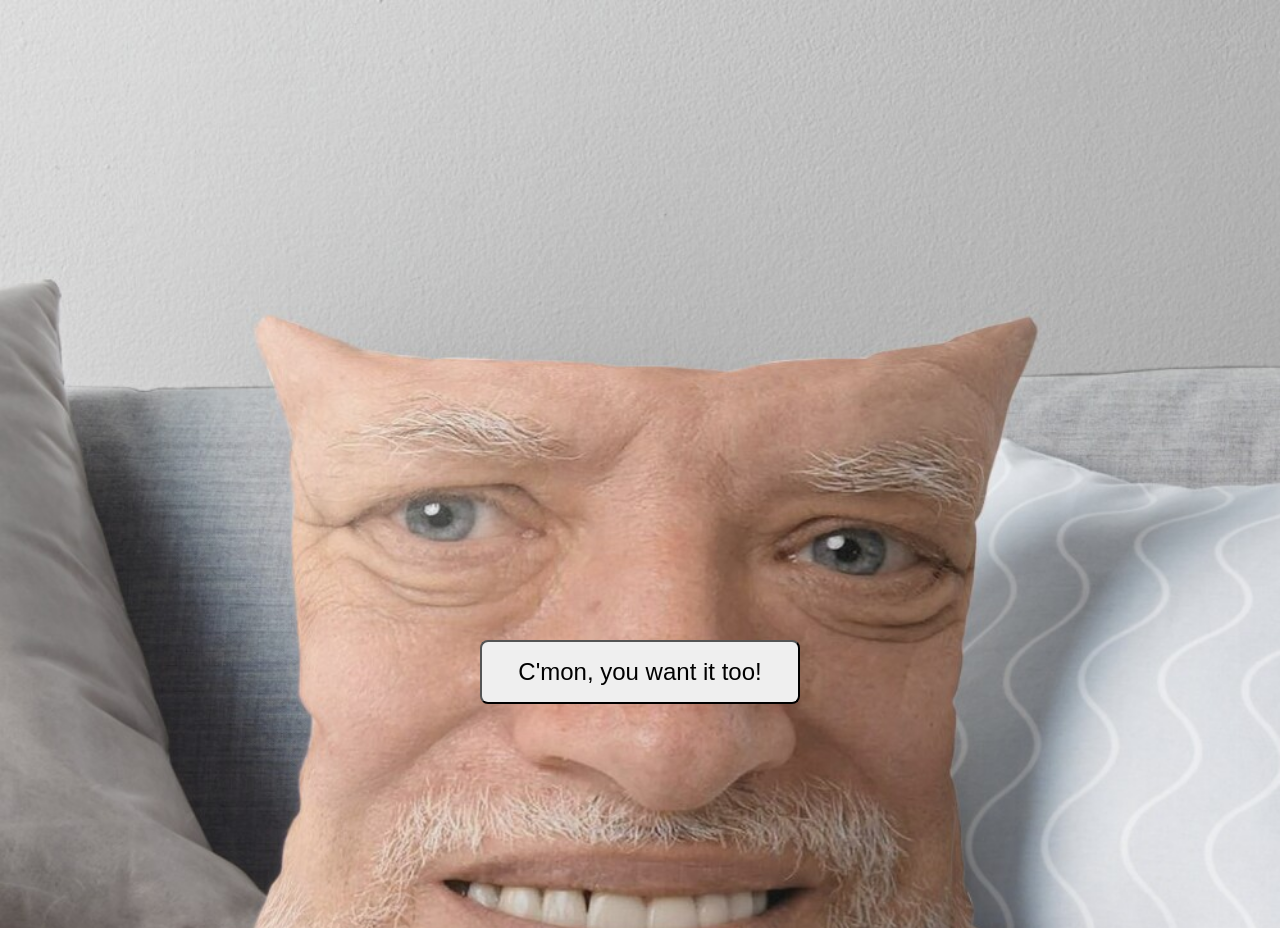
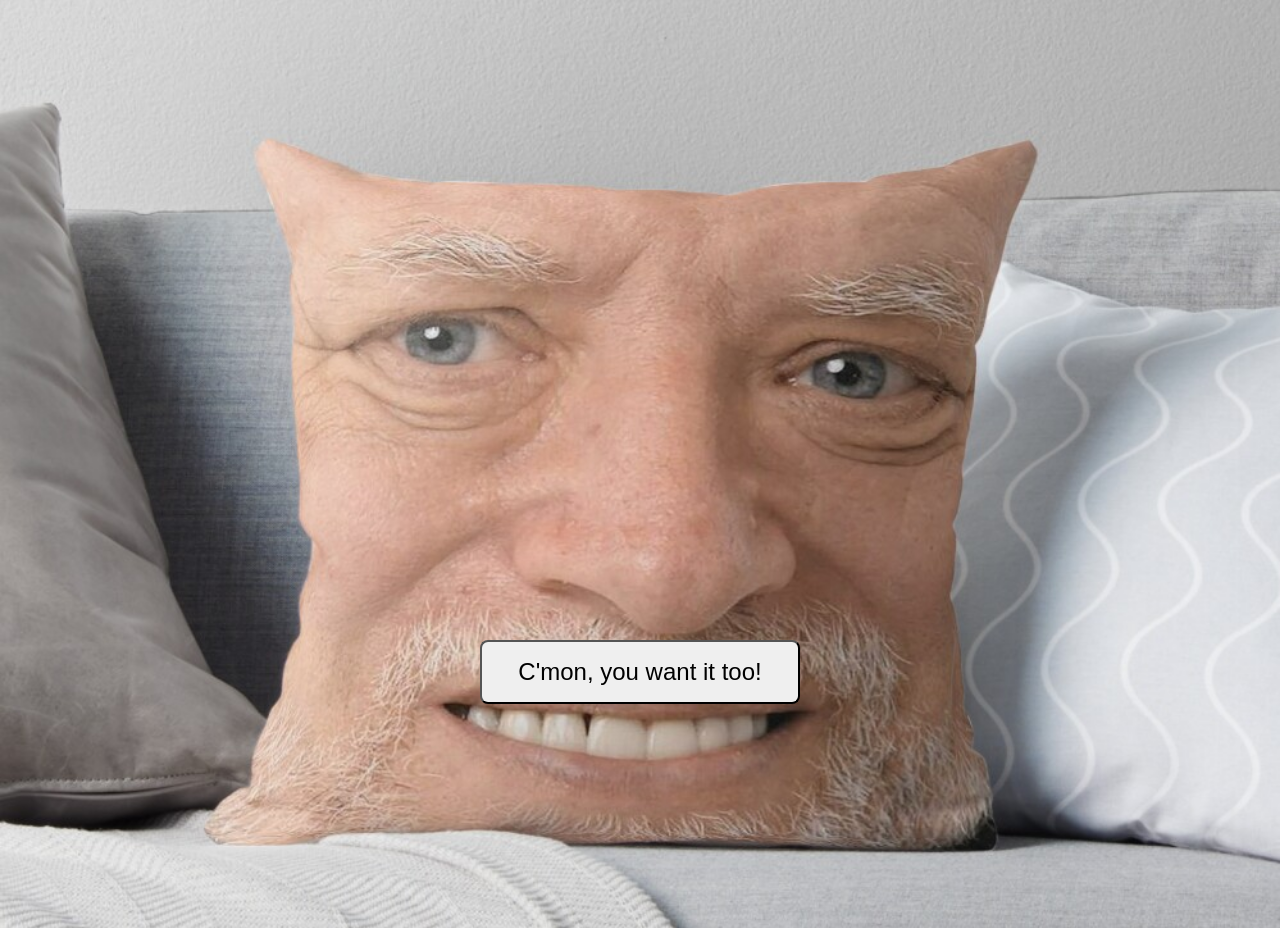
Before and after one commit to JensMatthiaschk/RandomDadJokePicker, a plain HTML site: page index.html in a window 1280 px wide. Drawn offline with Linux system fonts and the light colour scheme.

```diff
--- a/styles.css
+++ b/styles.css
@@ -4,8 +4,9 @@ body {
     background-image: url('Images/throwpillow.jpg');
     background-repeat: no-repeat;
     background-size: cover;
-    background-position: top;
+    background-position: center;
     height: 100vh;
+    width: 100vw;
     font-size: 16px;
     font-family: 'trebuchet MS', sans-serif;
 }
```
Also changed, not shown: 1 other file.
